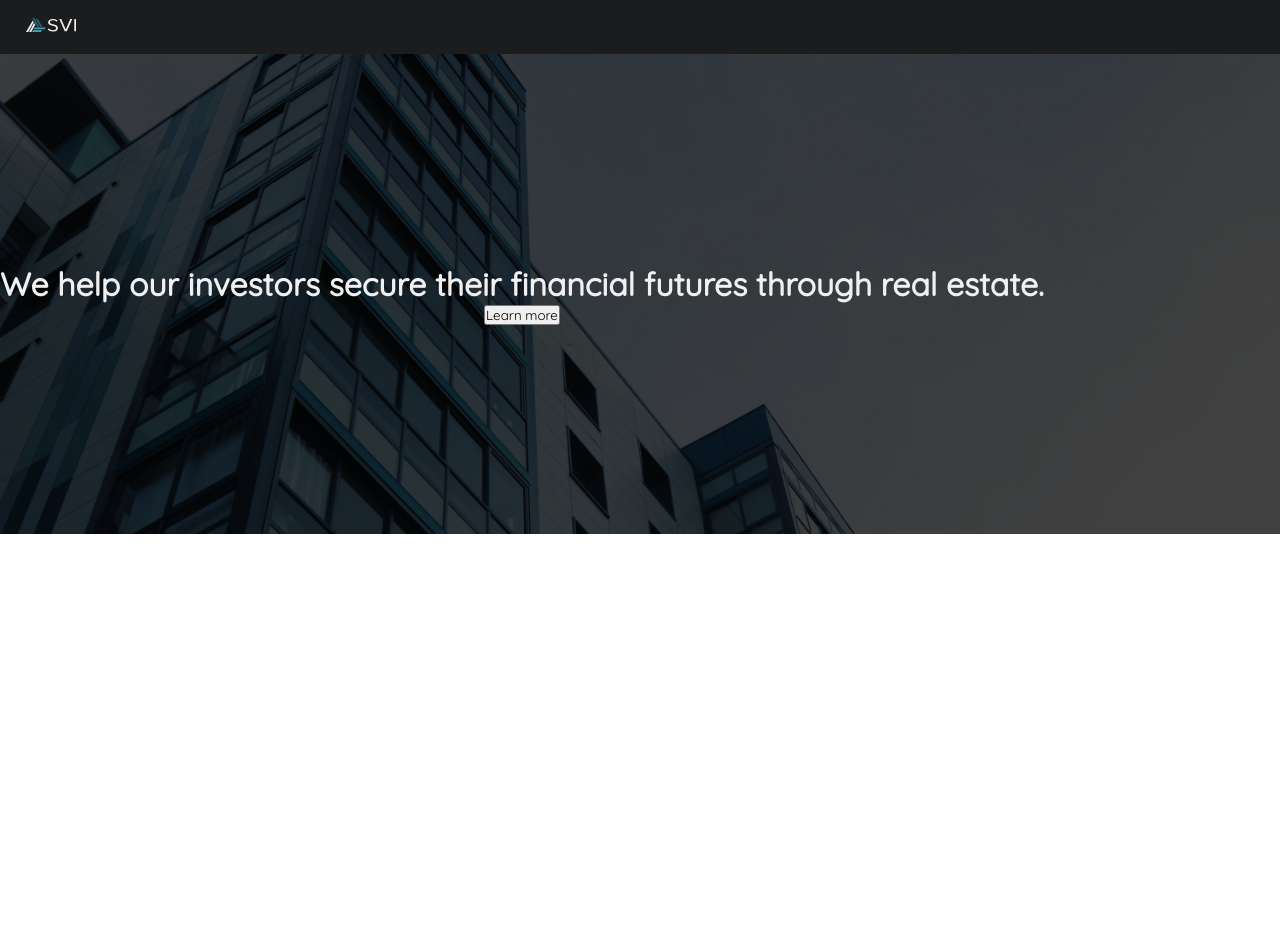
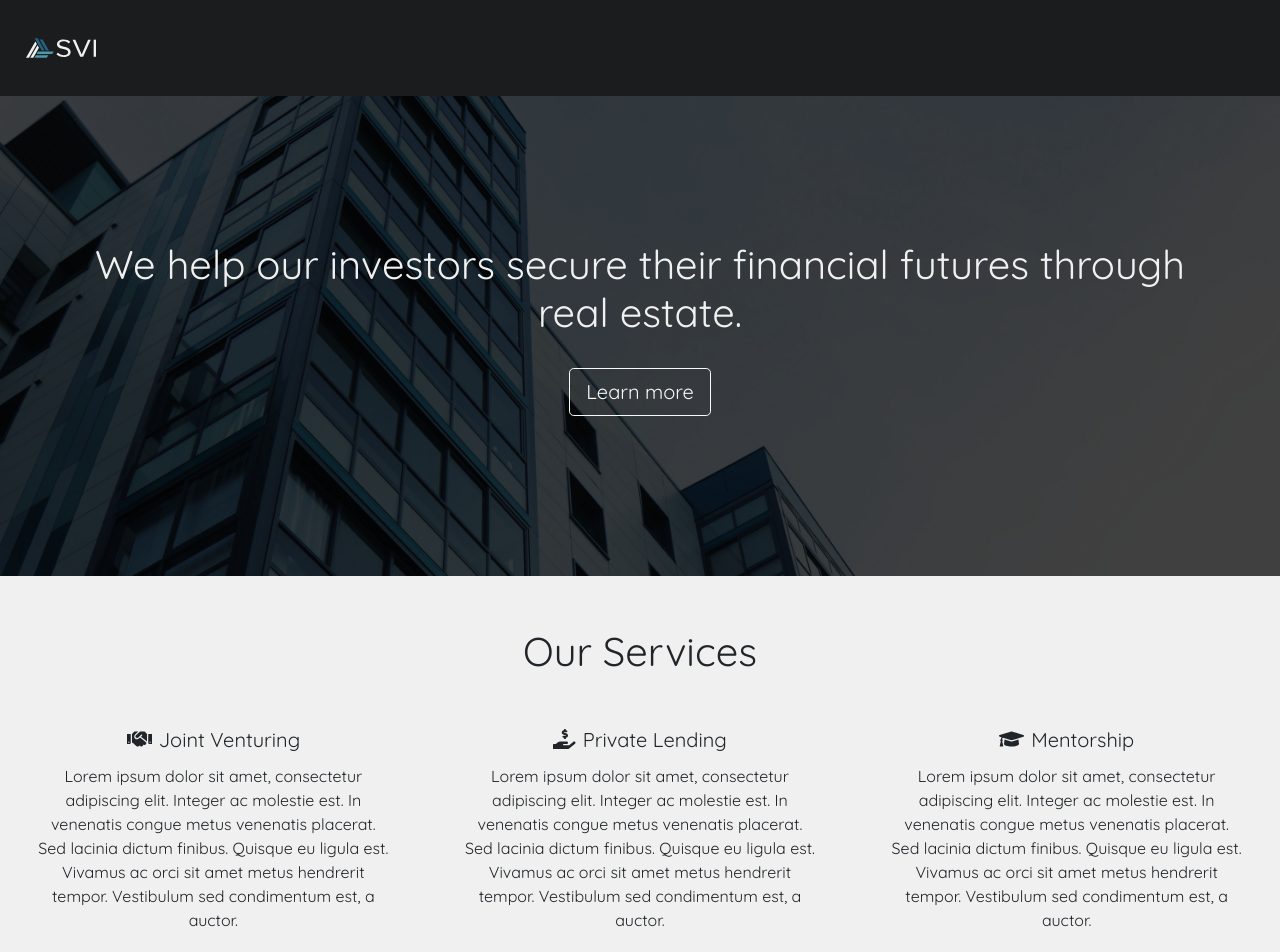
Before and after one commit to rparmasar/svi-site, a React (Create React App) app: page / in a window 1280 px wide. Shown: the top 952 px of the page. Before the commit the page ends 800 px from the top, so only its background shows below. Built offline with nearby package versions, Linux system fonts and the light colour scheme.

Commit message:
Added Our Services Section

```diff
--- a/package.json
+++ b/package.json
@@ -3,6 +3,9 @@
   "version": "0.1.0",
   "private": true,
   "dependencies": {
+    "@fortawesome/fontawesome-svg-core": "^1.2.34",
+    "@fortawesome/free-solid-svg-icons": "^5.15.2",
+    "@fortawesome/react-fontawesome": "^0.1.14",
     "@testing-library/jest-dom": "^5.11.9",
     "@testing-library/react": "^11.2.3",
     "@testing-library/user-event": "^12.6.0",
--- a/src/App.css
+++ b/src/App.css
@@ -16,6 +16,7 @@
   justify-items:center;
   align-items:center;
   text-align: center;
+  margin-bottom: 0 !important;
 }
 
 #svi-nav{
@@ -24,3 +25,27 @@
   top: 0;
   padding-left: 2%;
 }
+
+.svi-section-header{
+  text-align: center;
+  padding-top: 2%;
+  padding-bottom: 2%;
+}
+
+#svi-services-container{
+  background-color: #f0f0f0;
+  padding-top: 2%;
+  padding-bottom: 2%;
+}
+
+.svg-inline--fa {
+  margin-right: 2%;
+}
+
+.card-title{
+  text-align: center;
+}
+
+.card-body{
+  text-align: center;
+}
--- a/src/App.js
+++ b/src/App.js
@@ -1,5 +1,10 @@
 import './App.css';
-import {Jumbotron, Container, Navbar, Button} from 'react-bootstrap';
+import 'bootstrap/dist/css/bootstrap.min.css';
+
+import {Jumbotron, Container, Navbar, Button, Row, Col, Card, CardGroup} from 'react-bootstrap';
+
+import { FontAwesomeIcon } from '@fortawesome/react-fontawesome'
+import { faGraduationCap, faHandshake, faHandHoldingUsd } from '@fortawesome/free-solid-svg-icons'
 
 import jumbobg from "./assets/bglandingpage.jpg";
 import logo from "./assets/SVILogoUpdatedColours.svg";
@@ -11,21 +16,60 @@ function App() {
         <Navbar.Brand href="#home">
           <img
             src={logo}
-            width="50"
-            height="50"
+            width="70"
+            height="70"
             className="d-inline-block align-top"
             alt="SVI logo"
           />
         </Navbar.Brand>
      </Navbar>
-     <Jumbotron>
+     <Jumbotron fluid>
         <Container>
-          <h1>We help our investors secure their financial futures through real estate.</h1>
-          <p>
-            <Button variant="primary">Learn more</Button>
-          </p>
+          <div id="svi-jumbo-text">
+            <h1>We help our investors secure their financial futures through real estate.</h1>
+            <br></br>
+            <p>
+              <Button variant="outline-light" size="lg">Learn more</Button>
+            </p>
+          </div>
         </Container>
     </Jumbotron>
+    <Container fluid id="svi-services-container">
+      <Row>
+        <Col>
+          <div className="svi-section-header">
+            <h1>Our Services</h1>
+          </div>
+        </Col>
+      </Row>
+      <Row>
+        <Col md={4}>
+          <Card.Body>
+              <Card.Title>
+                <FontAwesomeIcon icon={faHandshake} />Joint Venturing
+              </Card.Title>
+              <Card.Text>Lorem ipsum dolor sit amet, consectetur adipiscing elit. Integer ac molestie est. In venenatis congue metus venenatis placerat. Sed lacinia dictum finibus. Quisque eu ligula est. Vivamus ac orci sit amet metus hendrerit tempor. Vestibulum sed condimentum est, a auctor.</Card.Text>
+            </Card.Body>
+        </Col>
+        <Col md={4}>
+          <Card.Body>
+              <Card.Title>
+                <FontAwesomeIcon icon={faHandHoldingUsd} />Private Lending
+              </Card.Title>
+              <Card.Text>Lorem ipsum dolor sit amet, consectetur adipiscing elit. Integer ac molestie est. In venenatis congue metus venenatis placerat. Sed lacinia dictum finibus. Quisque eu ligula est. Vivamus ac orci sit amet metus hendrerit tempor. Vestibulum sed condimentum est, a auctor.</Card.Text>
+            </Card.Body>
+        </Col>
+        <Col md={4}>
+          <Card.Body>
+              <Card.Title>
+                <FontAwesomeIcon icon={faGraduationCap} />
+                Mentorship
+              </Card.Title>
+              <Card.Text>Lorem ipsum dolor sit amet, consectetur adipiscing elit. Integer ac molestie est. In venenatis congue metus venenatis placerat. Sed lacinia dictum finibus. Quisque eu ligula est. Vivamus ac orci sit amet metus hendrerit tempor. Vestibulum sed condimentum est, a auctor.</Card.Text>
+            </Card.Body>
+        </Col>
+      </Row>
+    </Container>
     </div>
   );
 }
```
Also changed, not shown: 2 other files (tests, documents, lock files or other folders).
